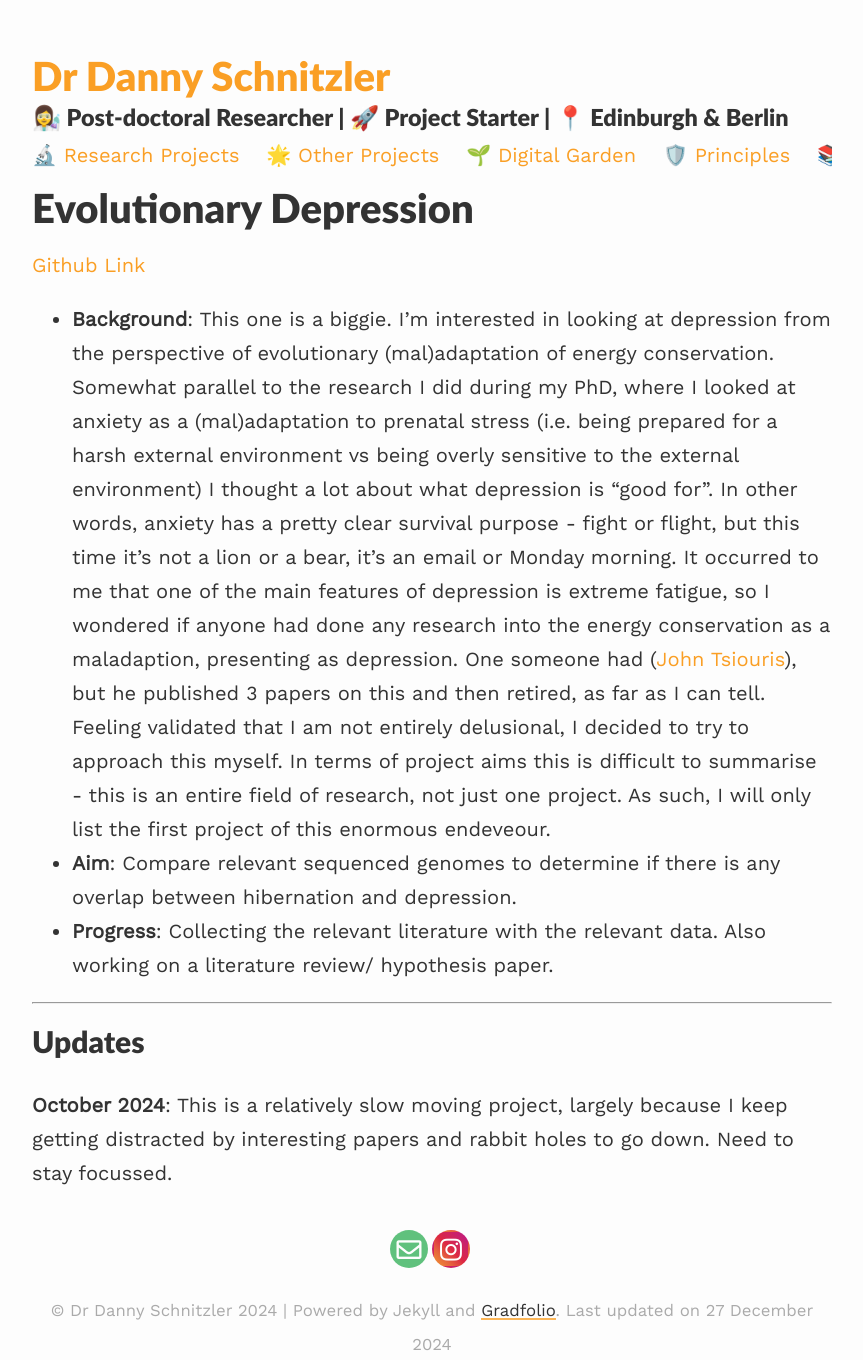
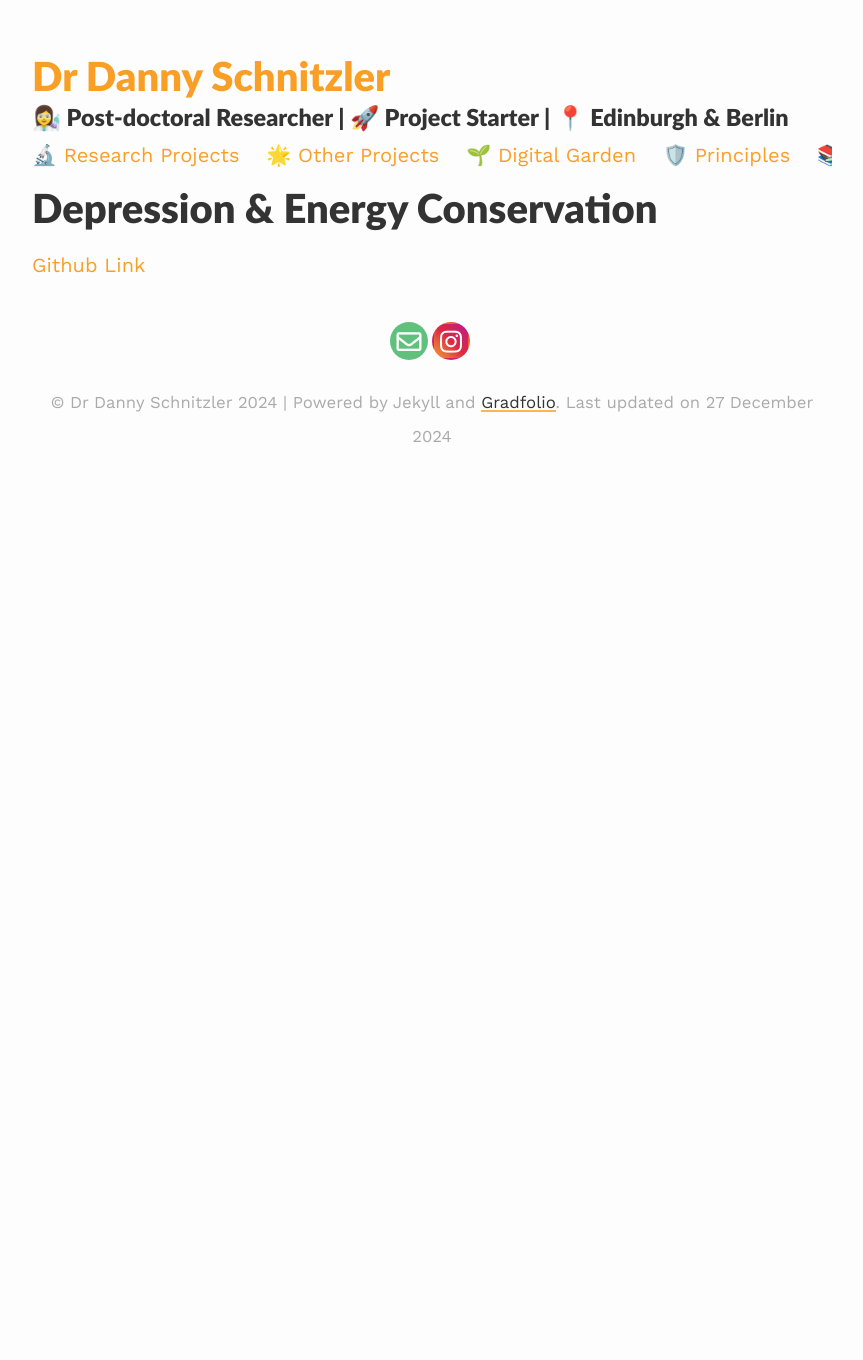
Before and after one commit to dschnitzler14/dschnitzler, a Jekyll site: the page built from _research_projects/01_depression.md, in a window 1280 px wide. Shown: the whole page, without its empty margins (208-1071 px from the left). Built offline with Jekyll 4.4.1, drawn with Linux system fonts in a browser that asks for light colours; nearby versions of some CDN libraries; after the commit the page ends 980 px from its top, so only the background shows below that.

Commit message:
update research project page

```diff
--- a/_research_projects/01_depression.md
+++ b/_research_projects/01_depression.md
@@ -1,17 +1,8 @@
 ---
 layout: research_project_post
-title: Evolutionary Depression
-description: Does depression have evolutionary origins?
+title: Depression & Energy Conservation
+description: An evolutionary maladaptation?
 tag: 🔬
 github_link:
+dg_link: "https://dschnitzlervercel.vercel.app/digital-gardening/depression-research-questions/"
 ---
-
-- **Background**: This one is a biggie. I'm interested in looking at depression from the perspective of evolutionary (mal)adaptation of energy conservation. Somewhat parallel to the research I did during my PhD, where I looked at anxiety as a (mal)adaptation to prenatal stress (i.e. being prepared for a harsh external environment vs being overly sensitive to the external environment) I thought a lot about what depression is "good for". In other words, anxiety has a pretty clear survival purpose - fight or flight, but this time it's not a lion or a bear, it's an email or Monday morning. It occurred to me that one of the main features of depression is extreme fatigue, so I wondered if anyone had done any research into the energy conservation as a maladaption, presenting as depression. One someone had ([John Tsiouris](https://pubmed.ncbi.nlm.nih.gov/?sort=date&term=Tsiouris+JA&cauthor_id=16061329)), but he published 3 papers on this and then retired, as far as I can tell. Feeling validated that I am not entirely delusional, I decided to try to approach this myself. In terms of project aims this is difficult to summarise - this is an entire field of research, not just one project. As such, I will only list the first project of this enormous endeveour.
-- **Aim**: Compare relevant sequenced genomes to determine if there is any overlap between hibernation and depression.
-- **Progress**: Collecting the relevant literature with the relevant data. Also working on a literature review/ hypothesis paper.
-
----
-
-## Updates
-
-**October 2024**: This is a relatively slow moving project, largely because I keep getting distracted by interesting papers and rabbit holes to go down. Need to stay focussed.
```
Also changed, not shown: _pages/research_projects.md (+8 -18 lines), _research_projects/01_bioimage.md (deleted, +0 -15 lines), _research_projects/01_education.md (added, +8 -0 lines), _research_projects/01_meta-science.md (added, +8 -0 lines), _research_projects/01_paperstars.md (deleted, +0 -21 lines), _research_projects/01_stats_app.md (deleted, +0 -20 lines), _research_projects/01_tree_of_life.md (deleted, +0 -25 lines), 1 other file.
